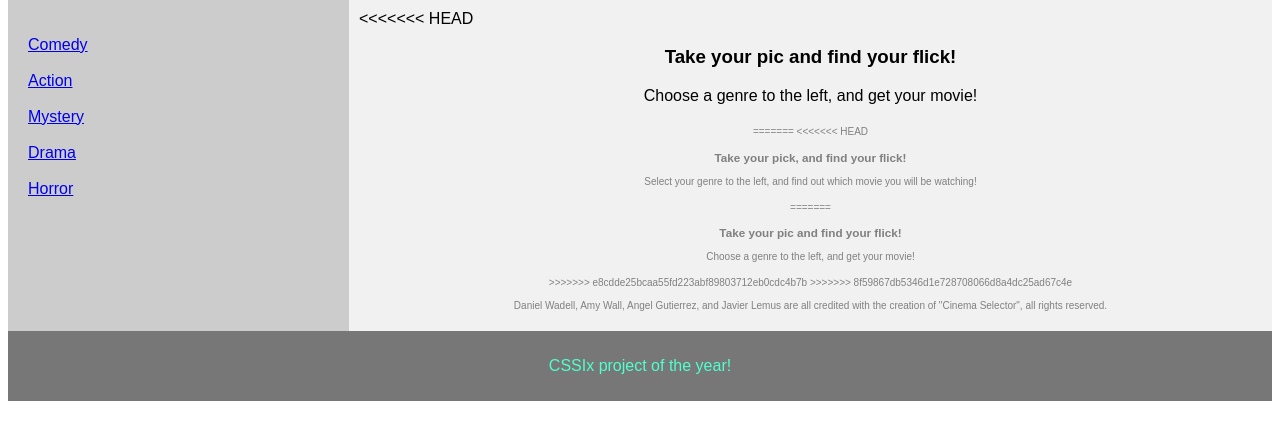
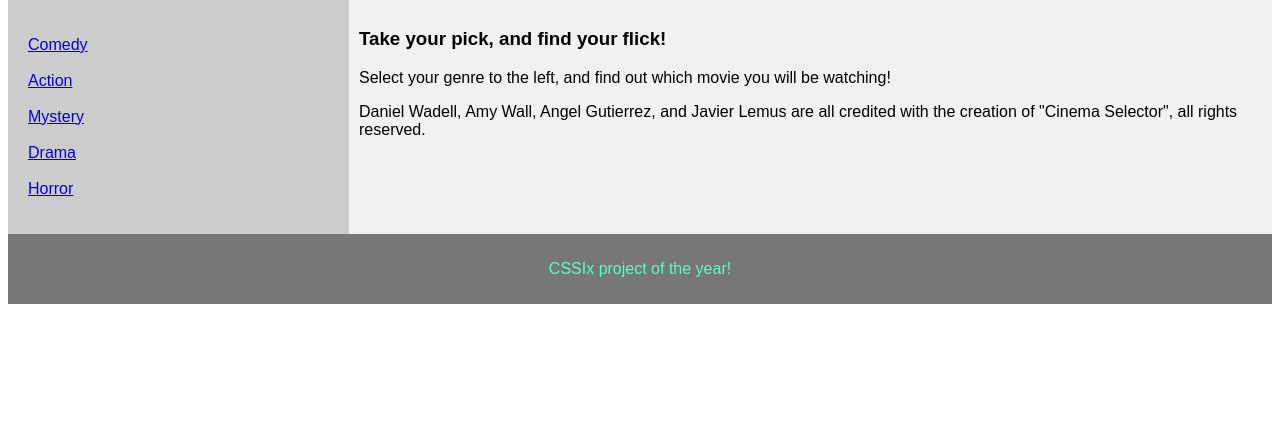
Before and after one commit to DanielWadell/cinema_selector, a Python web app: template templates/welcome.html in a window 1280 px wide. Shown: the part 162-602 px from the top of the page. Run offline with Jinja, Linux system fonts and the light colour scheme; the template is opened without the code that fills it, so the values that code supplies are empty.

Commit message:
modified welcome html

```diff
--- a/templates/welcome.html
+++ b/templates/welcome.html
@@ -92,24 +92,8 @@ footer {
   </nav>
 
   <article>
-<<<<<<< HEAD
-<center><h1 h1>Take your pic and find your flick! </h1>
-
-      <font size="3"><p>Choose a genre to the left, and get your movie!</p>
-      </font>
-</center>
-<center>
-    <font size="1" color="grey">
-=======
-<<<<<<< HEAD
     <h1>Take your pick, and find your flick!</h1>
     <p>Select your genre to the left, and find out which movie you will be watching!</p>
-=======
-    <h1 h1>Take your pic and find your flick! </h1>
-    <p>Choose a genre to the left, and get your movie!</p>
-
->>>>>>> e8cdde25bcaa55fd223abf89803712eb0cdc4b7b
->>>>>>> 8f59867db5346d1e728708066d8a4dc25ad67c4e
     <p>Daniel Wadell, Amy Wall, Angel Gutierrez, and Javier Lemus are all credited with the creation of "Cinema Selector", all rights reserved.</p>
     </font>
 </center>
```
